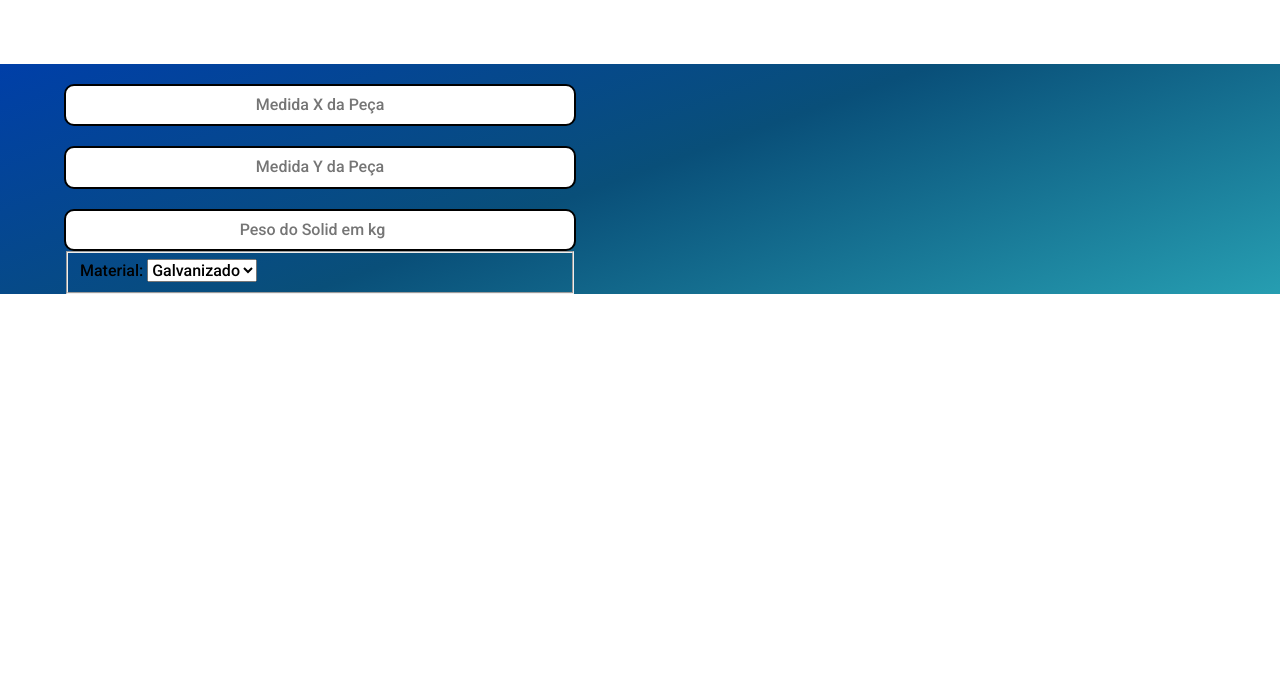
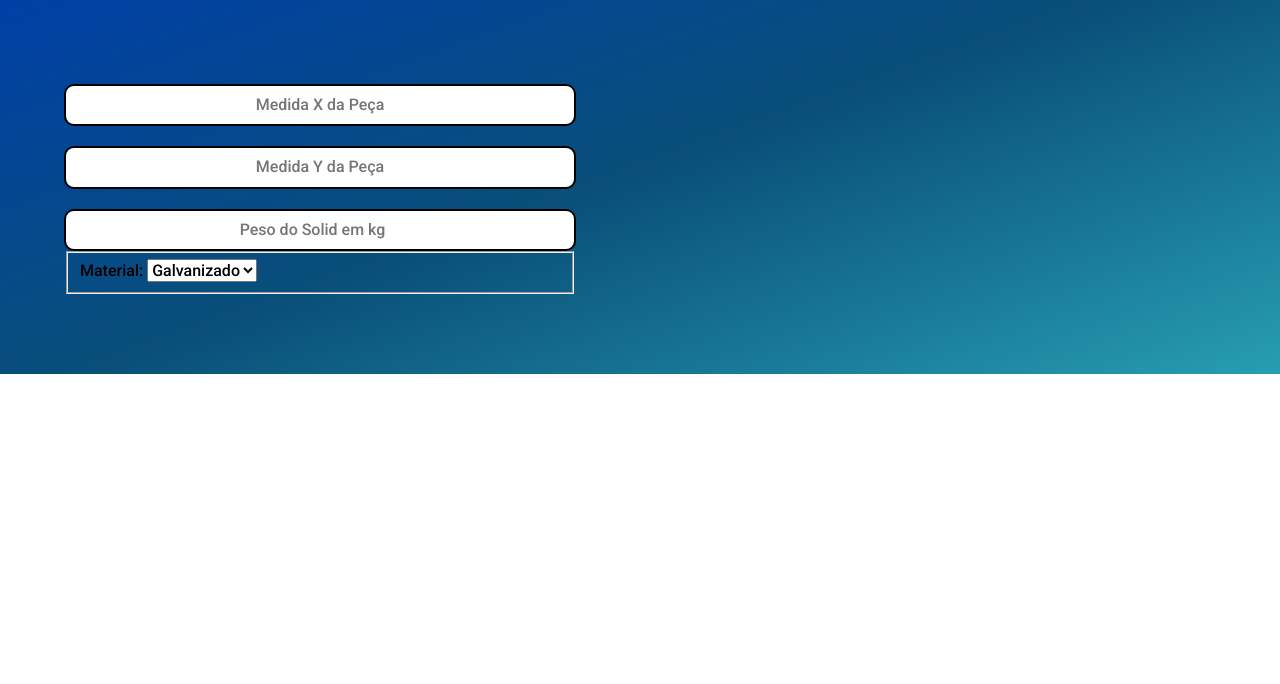
Before and after one commit to JnFerri/Aproveitamento-de-Chapas-de-a-o, a plain HTML site: page index.html in a window 1280 px wide. Shown: the part 116-800 px from the top of the page. Drawn offline with Linux system fonts and the light colour scheme.

Commit message:
Update formulario.css

```diff
--- a/assets/css/formulario.css
+++ b/assets/css/formulario.css
@@ -2,8 +2,9 @@
     display: flex;
     flex-direction: column;
     width: 40%;
-    margin: 5em 0;
+    margin: 0 auto;
     margin-left: 5%;
+    padding: 5rem 0;
 
 }
 
```
